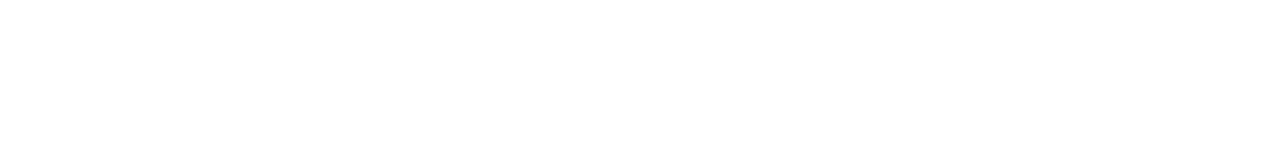
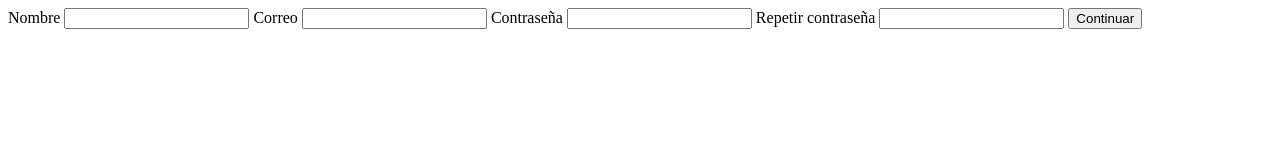
Before and after one commit to EsquirolDev/LogIn, a plain HTML site: page frontend/index.html in a window 1280 px wide. Drawn offline with Linux system fonts and the light colour scheme.

Commit message:
Creado Frontend

```diff
--- a/frontend/index.html
+++ b/frontend/index.html
@@ -6,6 +6,31 @@
     <title>Document</title>
 </head>
 <body>
+    <header>
+        <nav>
 
+        </nav>
+    </header>
+    <main>
+        <form action="">
+            <label for="name" id="name">Nombre</label>
+            <input type="text" id="name">
+
+            <label for="email">Correo</label>
+            <input type="email" id="email">
+
+            <label for="passIni" id="passIni">Contraseña</label>
+            <input type="password" name="passIni" id="passIni">
+
+            <label for="passCopy" id="passCopy">Repetir contraseña</label>
+            <input type="password" name="passCopy" id="passCopy">
+
+            <button type="submit" id="submitButton">Continuar</button>
+        </form>
+
+    </main>
+    <footer>
+
+    </footer>
 </body>
 </html>
```
